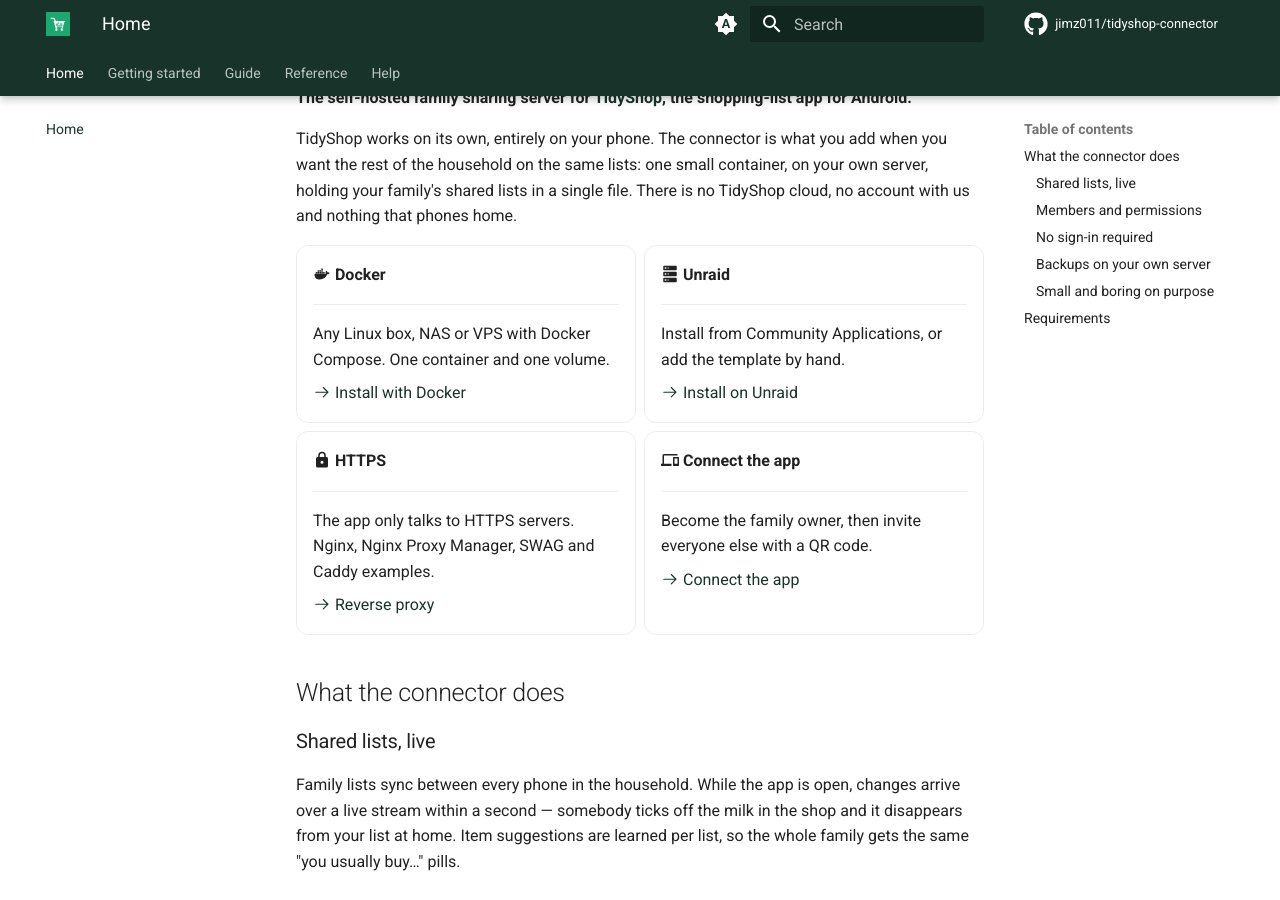
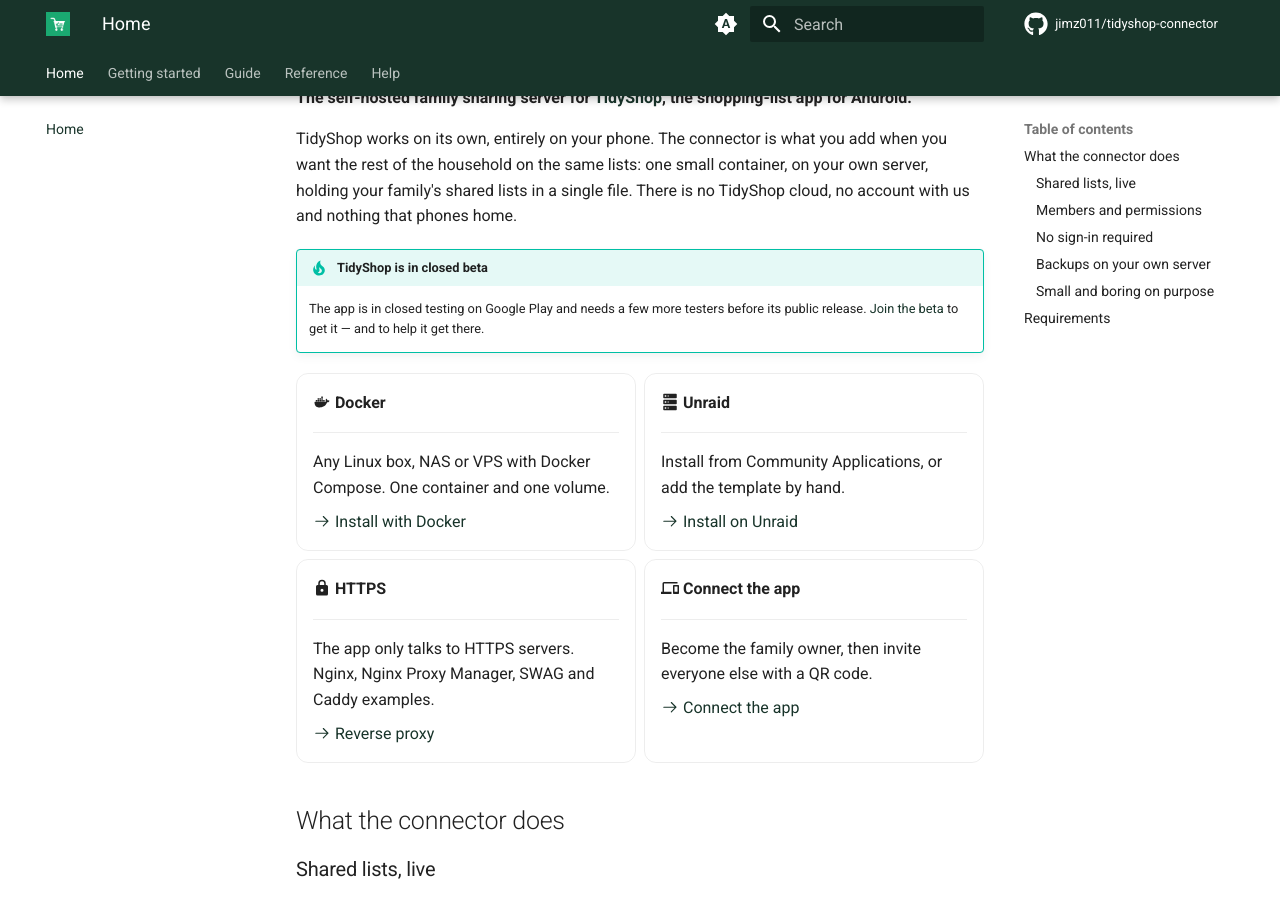
Before and after one commit to jimz011/tidyshop-connector, an MkDocs documentation site: the page built from docs/index.md, in a window 1280 px wide and 900 px high, scrolled down 528 px. Built offline with MkDocs 1.6.1 and Material for MkDocs 9.7.7, drawn with Linux system fonts in a browser that asks for light colours; comment, search, counter and statistics services are not loaded.

Commit message:
Replace the Play Store badge with a beta sign-up
TidyShop is still in closed testing, so the store link led nowhere for
most visitors. The button now opens a sign-up email, and a new docs page
explains the email, confirmation and Play opt-in steps.

Co-Authored-By: Claude Opus 5.5 <noreply@anthropic.com>

```diff
--- a/docs/index.md
+++ b/docs/index.md
@@ -2,12 +2,16 @@
 
 ![TidyShop](assets/feature-graphic.png){ .tidy-hero }
 
-**The self-hosted family sharing server for [TidyShop](https://play.google.com/store/apps/details?id=com.jimz011apps.tidyshop), the shopping-list app for Android.**
+**The self-hosted family sharing server for [TidyShop](beta.md), the shopping-list app for Android.**
 
 TidyShop works on its own, entirely on your phone. The connector is what you add when you want
 the rest of the household on the same lists: one small container, on your own server, holding
 your family's shared lists in a single file. There is no TidyShop cloud, no account with us and
 nothing that phones home.
+
+!!! tip "TidyShop is in closed beta"
+    The app is in closed testing on Google Play and needs a few more testers before its public
+    release. [Join the beta](beta.md) to get it — and to help it get there.
 
 <div class="grid cards" markdown>
 
@@ -84,5 +88,5 @@ A single static Go binary with no dependencies beyond the standard library, a sm
 
 - Docker (or Unraid) on a machine that is always on
 - A hostname and a reverse proxy with a valid HTTPS certificate
-- [TidyShop](https://play.google.com/store/apps/details?id=com.jimz011apps.tidyshop) on every
+- [TidyShop](beta.md) on every
   phone that should share lists
--- a/mkdocs.yml
+++ b/mkdocs.yml
@@ -106,6 +106,7 @@ nav:
   - Home: index.md
   - Getting started:
       - getting-started/index.md
+      - Join the beta: beta.md
       - Docker Compose: getting-started/docker.md
       - Unraid: getting-started/unraid.md
       - Reverse proxy and HTTPS: getting-started/reverse-proxy.md
```
Also changed, not shown: README.md (+11 -6 lines), docs/beta.md (added, +38 -0 lines), docs/getting-started/index.md (+1 -0 lines).
